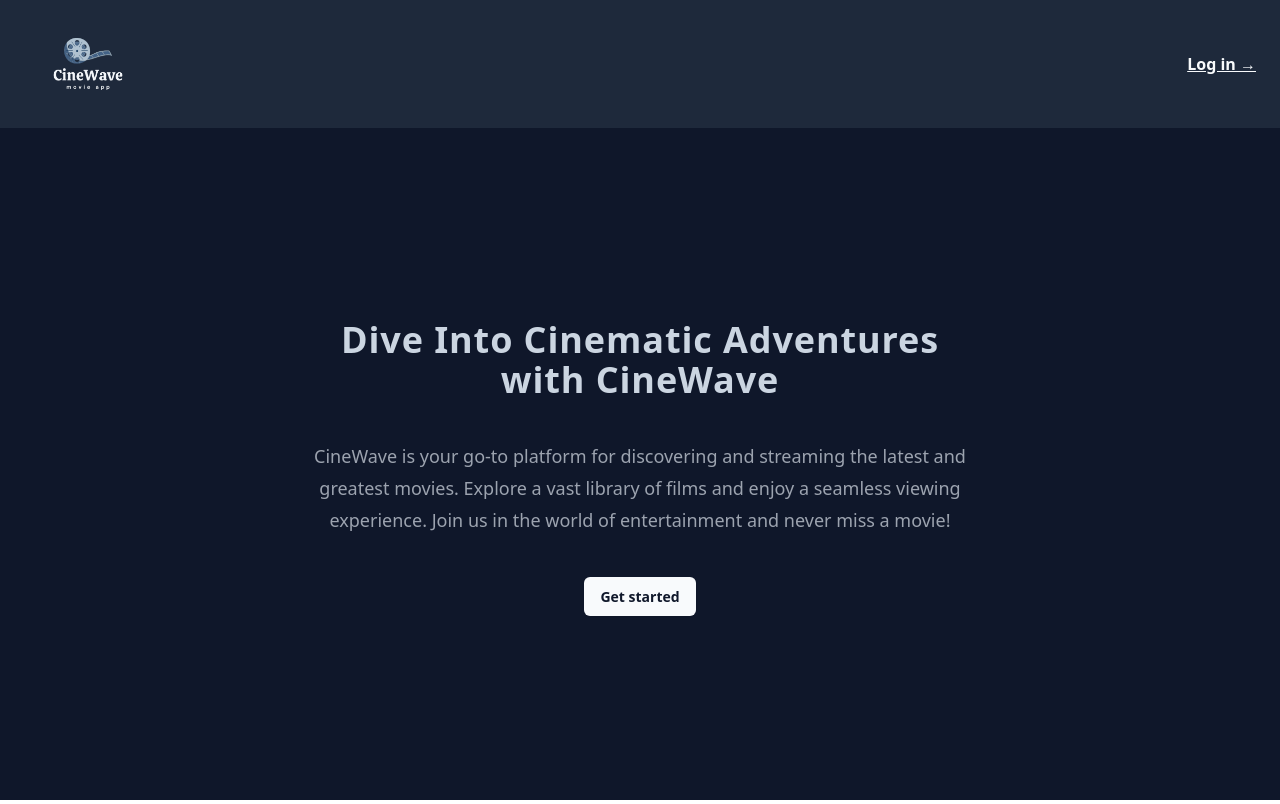
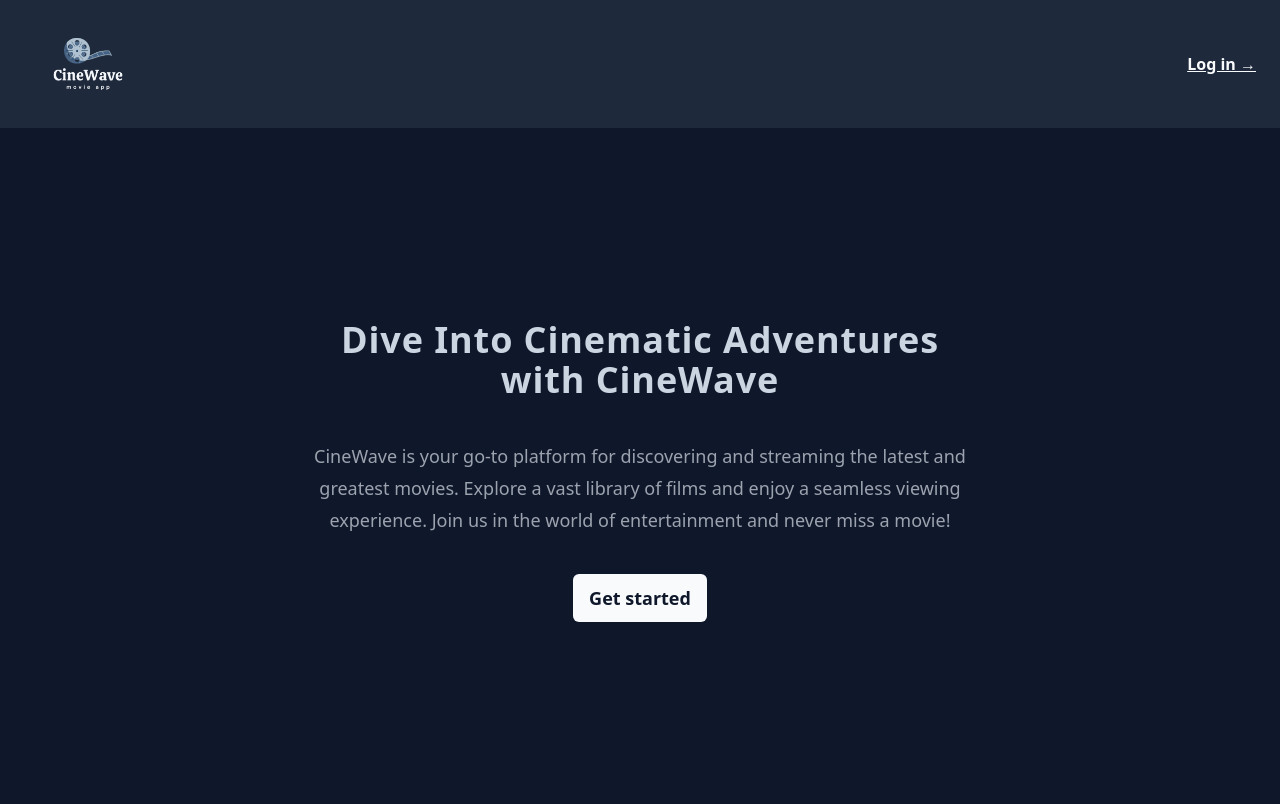
Before and after one commit to ucangun/CineWave_Movie_App, a React (Create React App) app: page / in a window 1280 px wide. Built offline with nearby package versions, Linux system fonts and the light colour scheme.

Commit message:
"Added Button component to LoginForm and Home page, replaced Link with Button in Home page"

```diff
--- /dev/null
+++ b/src/components/Button.jsx
@@ -0,0 +1,25 @@
+import React from "react";
+import { Link } from "react-router-dom";
+
+const Button = ({ children, to, type }) => {
+  const base =
+    "rounded-md bg-slate-50 px-4 py-3 text-lg font-semibold text-slate-900 shadow-sm hover:bg-slate-50";
+
+  const styles = {
+    primary: base,
+    small:
+      "rounded-md bg-slate-50 px-6 py-1.5 text-lg font-semibold text-slate-900 shadow-sm hover:bg-slate-50",
+  };
+
+  if (to) {
+    return (
+      <Link to={to} className={styles[type]}>
+        {children}
+      </Link>
+    );
+  }
+
+  return <button className={styles[type]}>{children}</button>;
+};
+
+export default Button;
--- a/src/components/LoginForm.jsx
+++ b/src/components/LoginForm.jsx
@@ -1,4 +1,5 @@
 import React from "react";
+import Button from "./Button";
 
 const LoginForm = () => {
   const loginForm = [
@@ -35,6 +36,9 @@ const LoginForm = () => {
             />
           </div>
         ))}
+        <div className="mt-12 ">
+          <Button type="small">Login</Button>
+        </div>
       </div>
     </div>
   );
--- a/src/pages/Home.jsx
+++ b/src/pages/Home.jsx
@@ -1,6 +1,8 @@
 "use client";
 
 import { Link } from "react-router-dom";
+import Button from "../components/Button";
+
 import Logo from "../assets/images/Logo.png";
 
 export default function Home() {
@@ -32,12 +34,9 @@ export default function Home() {
               entertainment and never miss a movie!
             </p>
             <div className="mt-12">
-              <Link
-                to="/login"
-                className="rounded-md bg-slate-50 px-4 py-2.5 text-sm font-semibold text-slate-900 shadow-sm hover:bg-slate-50"
-              >
+              <Button to="/login" type="primary">
                 Get started
-              </Link>
+              </Button>
             </div>
           </div>
         </div>
```
